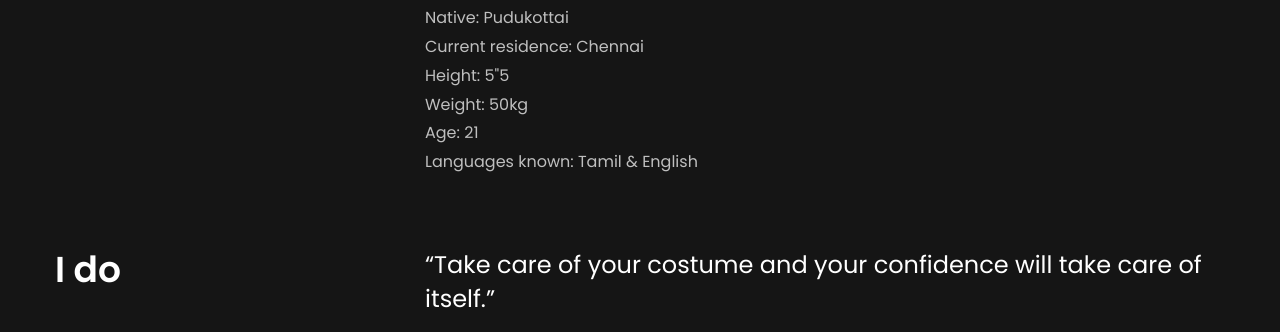
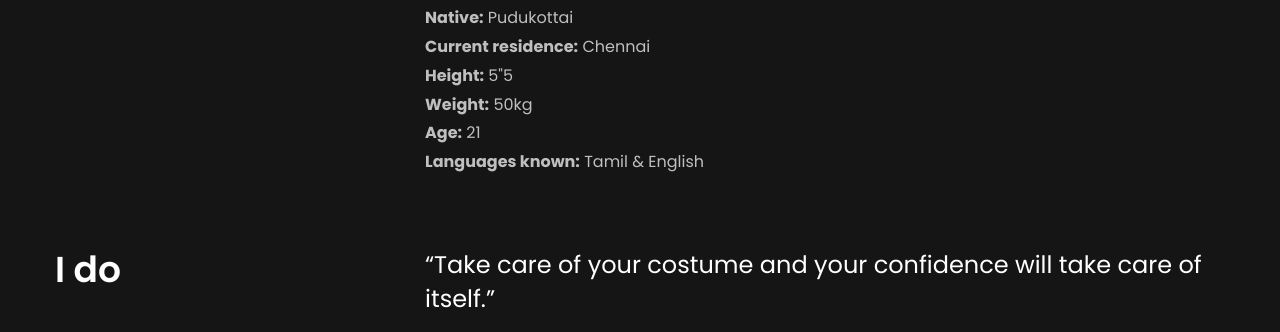
Before and after one commit to Magniontechnologies/preethi, a plain HTML site: page about.html in a window 1280 px wide. Shown: the part 456-788 px from the top of the page. Drawn offline with Linux system fonts and the light colour scheme.

Commit message:
Update about.html

```diff
--- a/about.html
+++ b/about.html
@@ -105,7 +105,7 @@
 					<div class="ai-text">
 						<h4>“You need beauty to be a model but not to be a role model.”</h4>
 
-						<p>Native: Pudukottai<br> Current residence: Chennai<br> Height: 5"5<br> Weight: 50kg<br> Age: 21<br> Languages known: Tamil & English</p>
+						<p><b>Native:</b> Pudukottai<br> <b>Current residence:</b> Chennai<br> <b>Height:</b> 5"5<br> <b>Weight:</b> 50kg<br> <b>Age:</b> 21<br> <b>Languages known:</b> Tamil & English</p>
 					</div>
 				</div>
 			</div>
```
